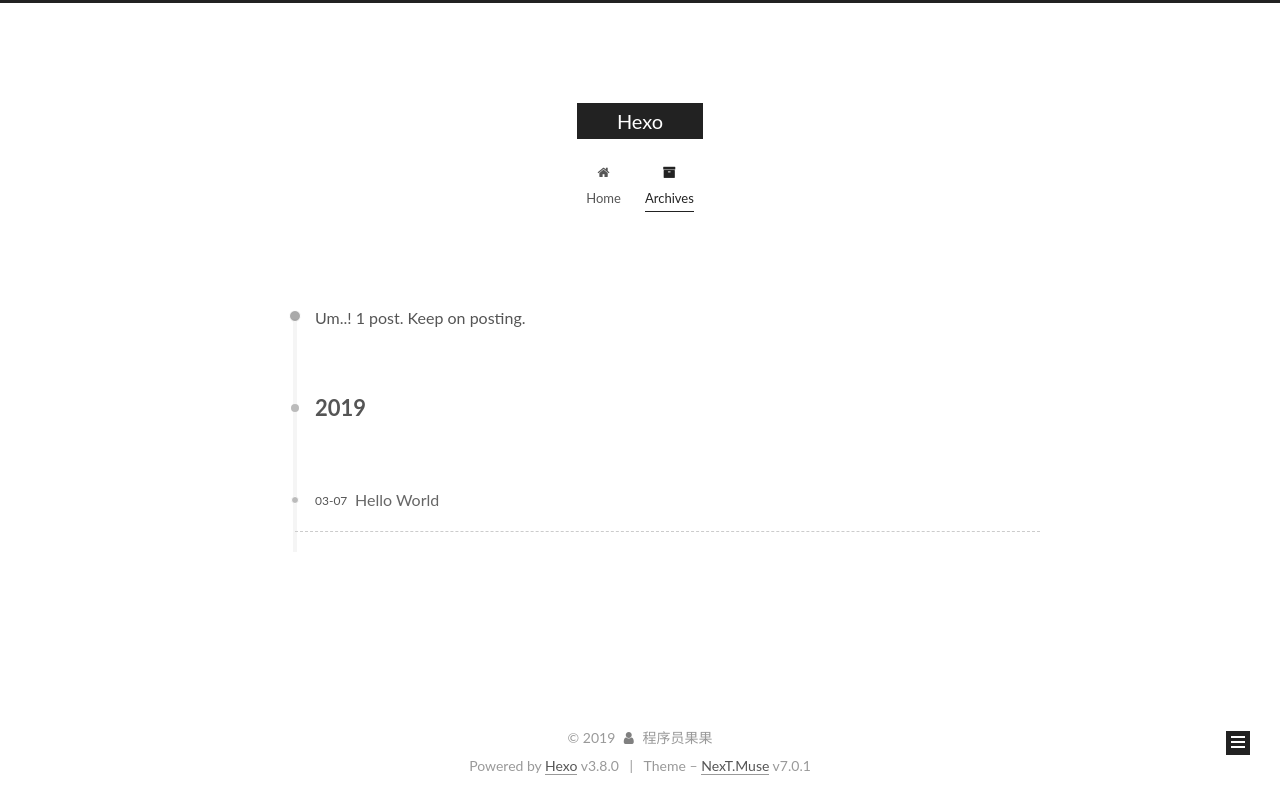
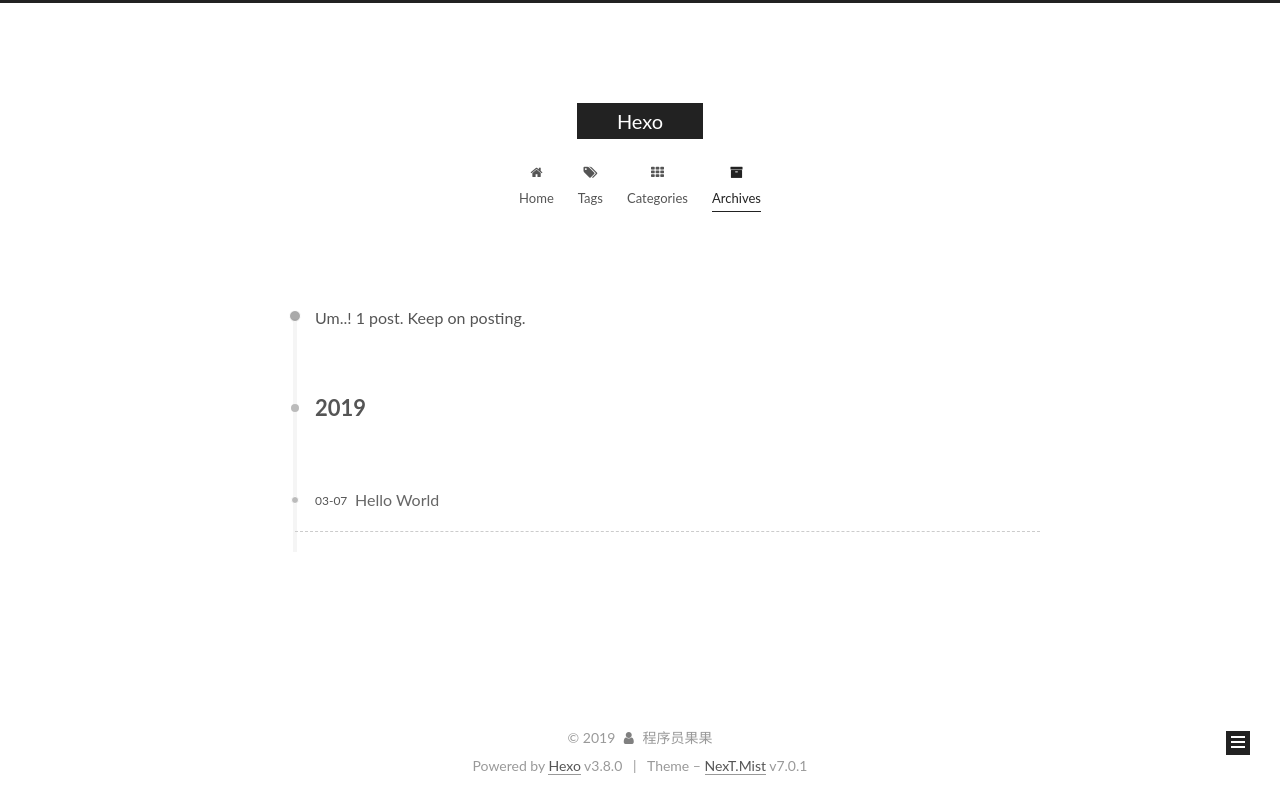
Before and after one commit to gf-huanchupk/gf-huanchupk.github.io, a plain HTML site: page archives/2019/03/index.html in a window 1280 px wide. Drawn offline with Linux system fonts and the light colour scheme.

Commit message:
Site updated: 2019-03-07 17:13:49

```diff
--- a/archives/2019/03/index.html
+++ b/archives/2019/03/index.html
@@ -14,7 +14,7 @@
 
 
 
-<html class="theme-next muse use-motion" lang="zh-Hans">
+<html class="theme-next mist use-motion" lang="zh-Hans">
 <head><meta name="generator" content="Hexo 3.8.0">
   <meta charset="UTF-8">
 <meta http-equiv="X-UA-Compatible" content="IE=edge">
@@ -72,7 +72,7 @@
   var NexT = window.NexT || {};
   var CONFIG = {
     root: '/',
-    scheme: 'Muse',
+    scheme: 'Mist',
     version: '7.0.1',
     sidebar: {"position":"left","display":"post","offset":12,"onmobile":false,"dimmer":false},
     back2top: true,
@@ -224,6 +224,40 @@
 
 
 
+          <li class="menu-item menu-item-tags">
+
+
+
+
+
+
+
+
+
+    <a href="/tags/" rel="section"><i class="menu-item-icon fa fa-fw fa-tags"></i> <br>Tags</a>
+
+  </li>
+
+
+
+
+          <li class="menu-item menu-item-categories">
+
+
+
+
+
+
+
+
+
+    <a href="/categories/" rel="section"><i class="menu-item-icon fa fa-fw fa-th"></i> <br>Categories</a>
+
+  </li>
+
+
+
+
           <li class="menu-item menu-item-archives menu-item-active">
 
 
@@ -241,6 +275,12 @@
 
 
     </ul>
+
+
+
+
+
+
 
 
 
@@ -454,7 +494,7 @@
 
 
 
-  <div class="theme-info">Theme – <a href="https://theme-next.org" class="theme-link" rel="noopener" target="_blank">NexT.Muse</a> v7.0.1</div>
+  <div class="theme-info">Theme – <a href="https://theme-next.org" class="theme-link" rel="noopener" target="_blank">NexT.Mist</a> v7.0.1</div>
 
 
 
@@ -551,6 +591,7 @@
 
 
 
+
   <script src="/js/src/next-boot.js?v=7.0.1"></script>
 
 
```
Also changed, not shown: 2019/03/07/hello-world/index.html (+38 -3 lines), archives/2019/index.html (+44 -3 lines), archives/index.html (+44 -3 lines), index.html (+38 -3 lines).
